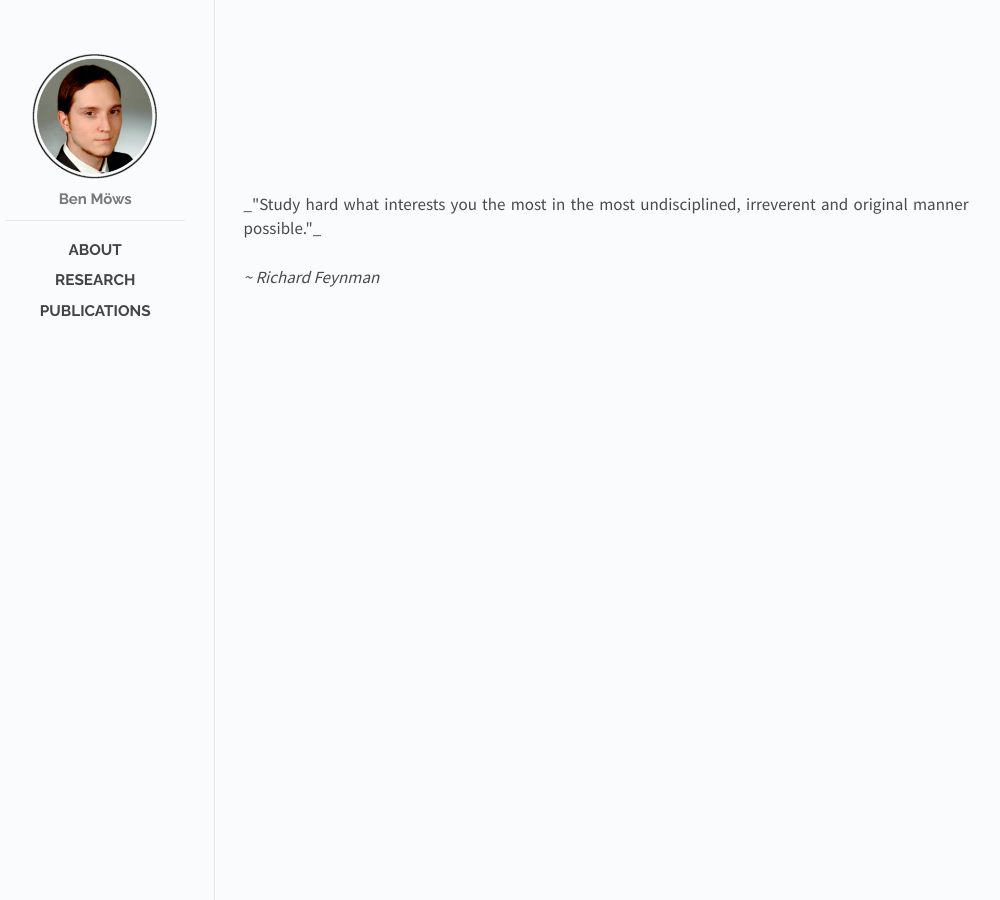
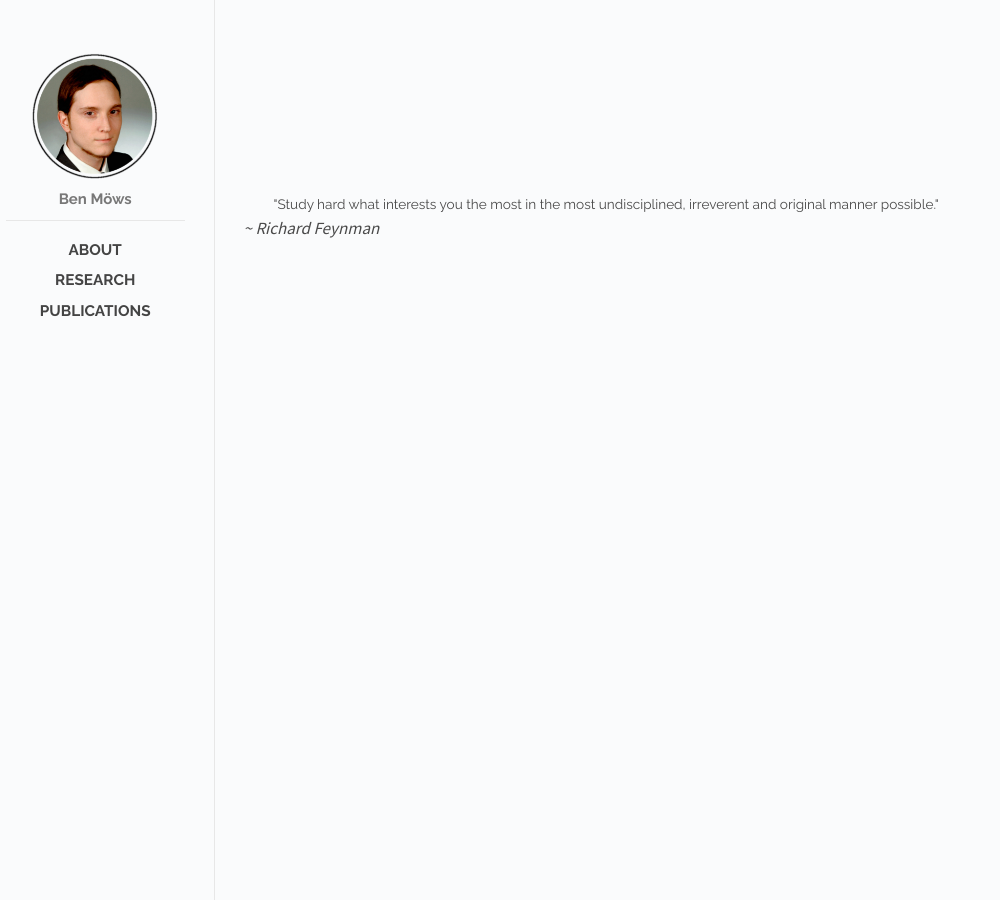
Before and after one commit to moews/moews.github.io, a Jekyll site: the page built from _posts/2017-03-28-home.md, in a window 1280 px wide. Shown: the whole page, without its empty margins (144-1144 px from the left). Built offline with Jekyll 4.4.1, drawn with Linux system fonts in a browser that asks for light colours.

Commit message:
Update 2017-03-28-home.md

```diff
--- a/_posts/2017-03-28-home.md
+++ b/_posts/2017-03-28-home.md
@@ -14,8 +14,10 @@
 <br><br>
 </html>
 
-<p align = "center">
-_"Study hard what interests you the most in the most undisciplined, irreverent and original manner possible."_
-</p>
+<html>
+<center>
+"Study hard what interests you the most in the most undisciplined, irreverent and original manner possible."
+</center>
+</html>
 
 _~ Richard Feynman_
```
